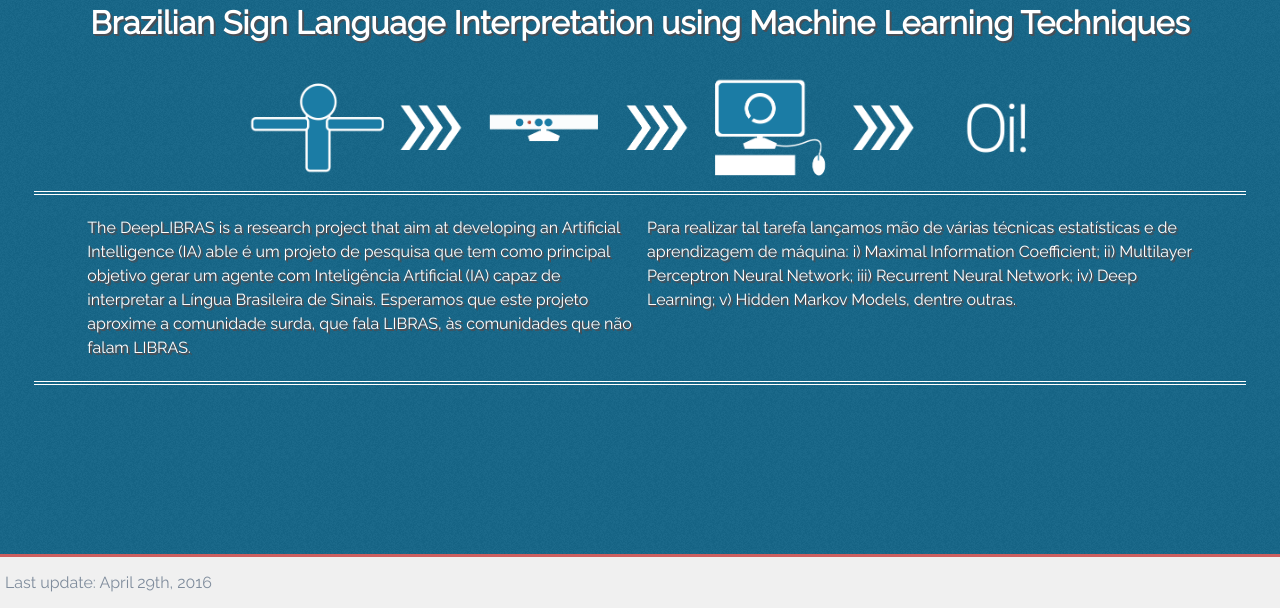
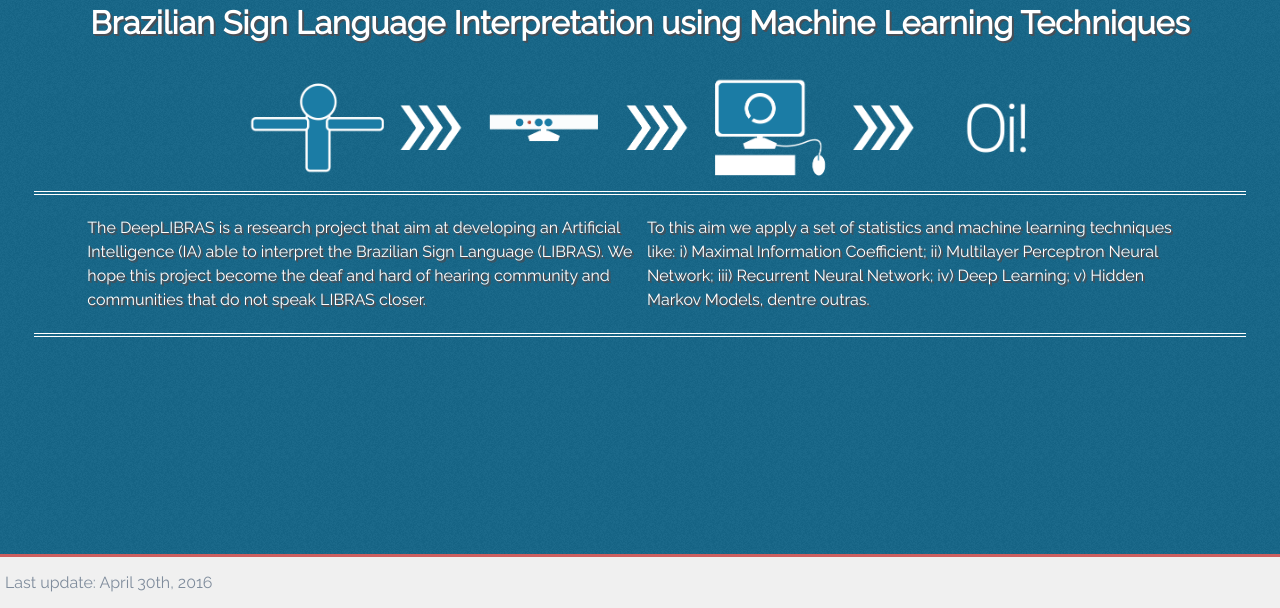
Before and after one commit to matheus-silva/deeplibras.github.io, a plain HTML site: page index.html in a window 1280 px wide. Shown: the part 192-800 px from the top of the page. Drawn offline with Linux system fonts and the light colour scheme.

Commit message:
Update text

```diff
--- a/index.html
+++ b/index.html
@@ -43,8 +43,8 @@
 	</menu>
 
 	<div id="internationalization">
-		<a href="http://deeplibras.github.io/"><img src="images/br.png"  alt="Português" height="24" width="24"/></a>
-		<a href="http://deeplibras.github.io/en/"><img src="images/us.png" alt="English" height="24" width="24"/></a>
+		<a href="/"><img src="images/br.png" alt="Português" height="24" width="24"/></a>
+		<a href="/en/"><img src="images/us.png" alt="English" height="24" width="24"/></a>
 	</div>
 
 	</header>
@@ -54,9 +54,7 @@
 			<img class="logo"  src="images/deeplibras-white.png"></img>
 		</div>
 
-		<h2>
-		Brazilian Sign Language Interpretation using Machine Learning Techniques
-		</h2>
+		<h2>Brazilian Sign Language Interpretation using Machine Learning Techniques</h2>
 
 		<div class="image-container">
 			<img class="steps" src="images/steps.png"></img>
@@ -64,14 +62,13 @@
 
 		<div class="content" style="display: inline-block;">
 			<p>
-			The DeepLIBRAS is a research project that aim at developing an Artificial Intelligence (IA) able
+			The DeepLIBRAS is a research project that aim at developing an Artificial Intelligence (IA) able to
+			interpret the Brazilian Sign Language (LIBRAS). We hope this project become the deaf and hard of
+			hearing community and communities that do not speak LIBRAS closer.
 
-			é um projeto de pesquisa que tem como principal objetivo gerar um agente com Inteligência Artificial (IA)
-			capaz de interpretar a Língua Brasileira de Sinais. Esperamos que este projeto aproxime a comunidade surda, que fala LIBRAS,
-			às comunidades que não falam LIBRAS.
 			</p>
 			<p>
-			Para realizar tal tarefa lançamos mão de várias técnicas estatísticas e de aprendizagem de máquina:
+			To this aim we apply a set of statistics and machine learning techniques like:
 			i) Maximal Information Coefficient;
 			ii) Multilayer Perceptron Neural Network;
 			iii) Recurrent Neural Network;
@@ -83,7 +80,7 @@
 
 	<footer>
 <!-- 		<p>Quer contribuir financeiramente com o projeto? Saiba mais.</p> -->
-		<p>Last update: April 29th, 2016</p>
+		<p>Last update: April 30th, 2016</p>
 	</footer>
 
 </body>
```
